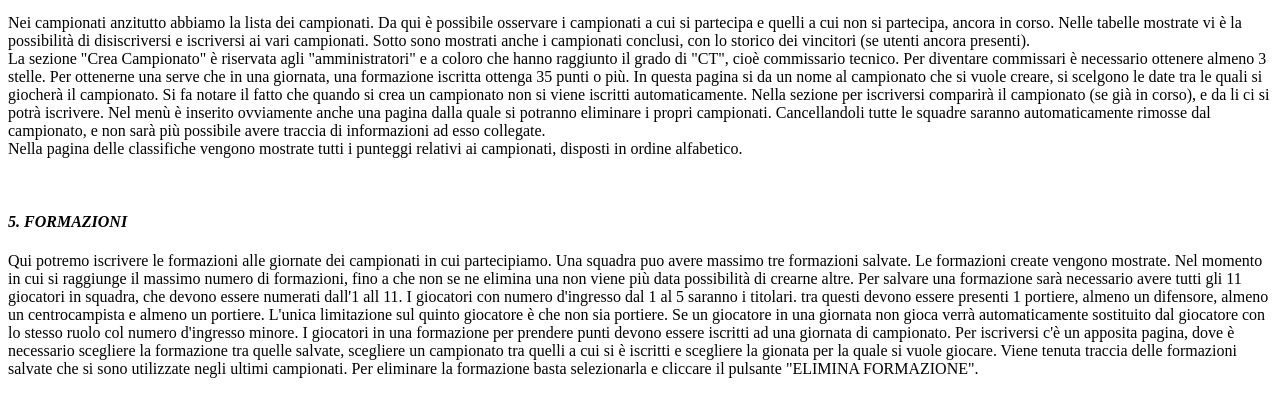
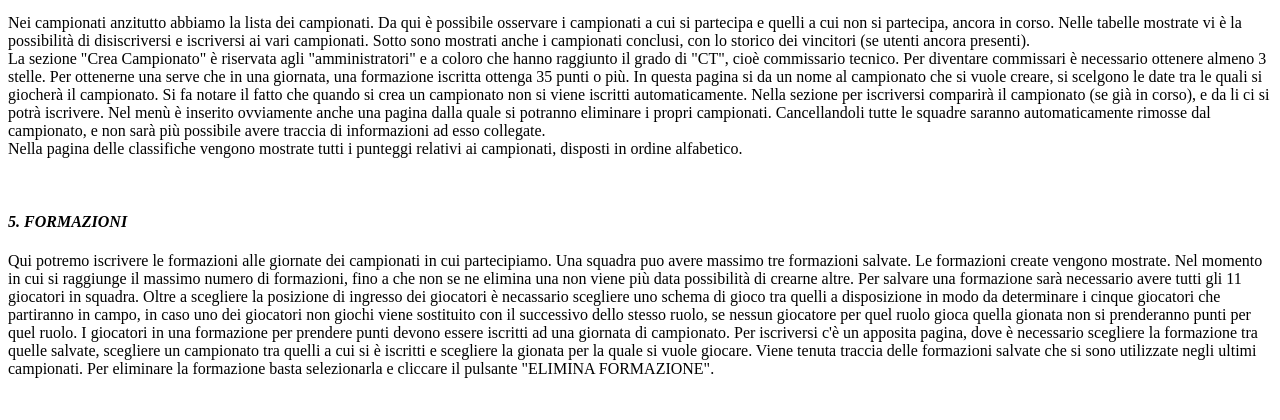
Before and after one commit to locatellivan/fantacalcetto, a PHP site: page /regolamento.php in a window 1280 px wide. Shown: the part 559-979 px from the top of the page. Run offline with PHP 8.4, Linux system fonts and the light colour scheme.

Commit message:
regolamento

```diff
--- a/php/regolamento.php
+++ b/php/regolamento.php
@@ -33,10 +33,10 @@
 	 <h4><b><i>5. FORMAZIONI</i></b></h4>
 	 <p>Qui potremo iscrivere le formazioni alle giornate dei campionati in cui partecipiamo. Una squadra puo avere massimo tre formazioni salvate.
 	 Le formazioni create vengono mostrate. Nel momento in cui si raggiunge il massimo numero di formazioni, fino a che non se ne elimina una non
-   viene più data possibilità di crearne altre. Per salvare una formazione sarà necessario avere tutti gli 11 giocatori in squadra, che devono essere
-   numerati dall'1 all 11. I giocatori con numero d'ingresso dal 1 al 5 saranno i titolari. tra questi devono essere presenti 1 portiere, almeno un difensore,
-   almeno un centrocampista e almeno un portiere. L'unica limitazione sul quinto giocatore è che non sia portiere. Se un giocatore in una giornata non gioca
-   verrà automaticamente sostituito dal giocatore con lo stesso ruolo col numero d'ingresso minore.
+   viene più data possibilità di crearne altre. Per salvare una formazione sarà necessario avere tutti gli 11 giocatori in squadra.
+	 Oltre a scegliere la posizione di ingresso dei giocatori è necassario scegliere uno schema di gioco tra quelli a disposizione in modo da determinare
+	 i cinque giocatori che partiranno in campo, in caso uno dei giocatori non giochi viene sostituito con il successivo dello stesso ruolo, se nessun giocatore per quel ruolo
+	 gioca quella gionata non si prenderanno punti per quel ruolo.
    I giocatori in una formazione per prendere punti devono essere iscritti ad una giornata di campionato. Per iscriversi c'è un apposita pagina, dove è necessario
    scegliere la formazione tra quelle salvate, scegliere un campionato tra quelli a cui si è iscritti e scegliere la gionata per la quale si vuole giocare. Viene tenuta
    traccia delle formazioni salvate che si sono utilizzate negli ultimi campionati. Per eliminare la formazione basta selezionarla e cliccare il pulsante "ELIMINA FORMAZIONE".
```
